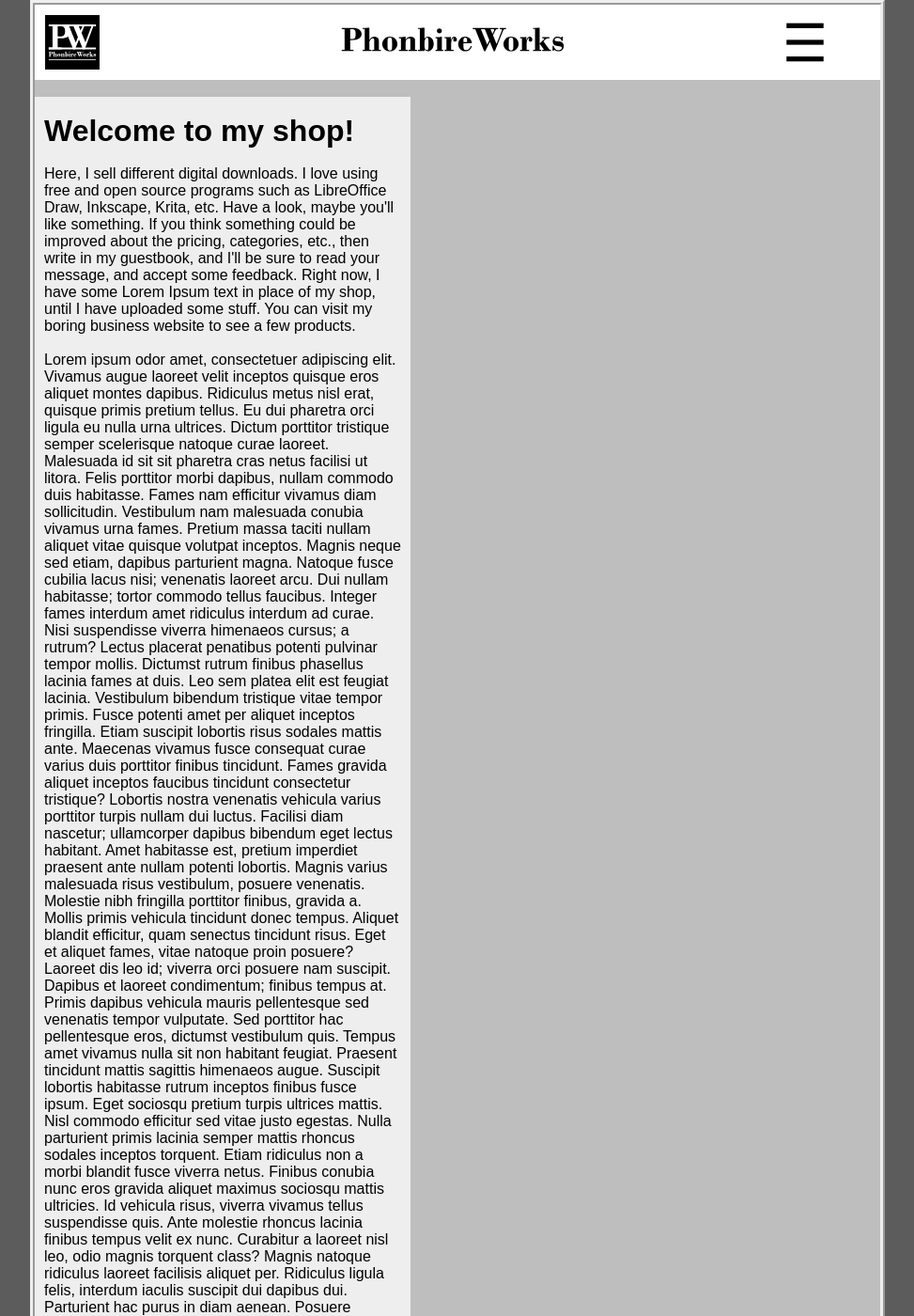
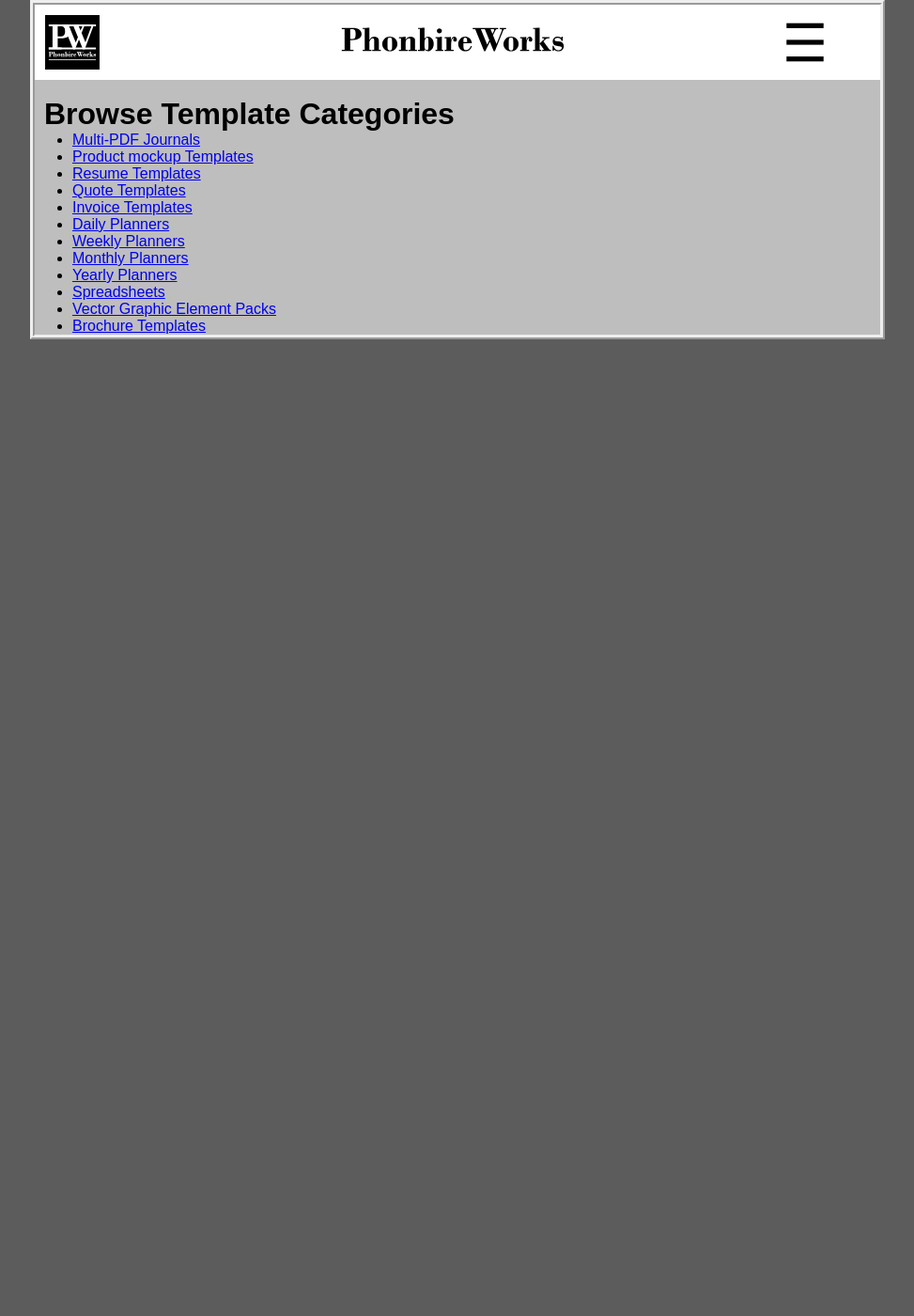
Before and after one commit to PhonbireWorks/site, a Jekyll site: the page shop.html, which Jekyll copies as it is, in a window 1280 px wide and 1400 px high. Shown: the whole window at 94% size, without its empty margins (153-1126 px from the left). Built offline with Jekyll 4.4.1, drawn with Linux system fonts in a browser that asks for light colours; some of the changed text lies outside the part shown.

Commit message:
Add files via upload

```diff
--- a/shop.html
+++ b/shop.html
@@ -54,85 +54,35 @@
         <main>
 
 
+            <h1 style="margin-left: 10px; margin-right: 10px; font-size: 32px; color: #000000;">Browse Template
+                Categories</h1>
+            <ul style="margin-left: 40px; margin-right: 10px">
+                <li><a href="blogs/5 January, 2025.html" aria-label="5 January, 2025: The Problem With AI"
+                        style="font-size: 16px;">Multi-PDF Journals</a></li>
+                <li><a href="blogs/5 January, 2025.html" aria-label="5 January, 2025: The Problem With AI"
+                        style="font-size: 16px;">Product mockup Templates</a></li>
+                <li><a href="blogs/5 January, 2025.html" aria-label="5 January, 2025: The Problem With AI"
+                        style="font-size: 16px;">Resume Templates</a></li>
+                <li><a href="blogs/5 January, 2025.html" aria-label="5 January, 2025: The Problem With AI"
+                        style="font-size: 16px;">Quote Templates</a></li>
+                <li><a href="blogs/5 January, 2025.html" aria-label="5 January, 2025: The Problem With AI"
+                        style="font-size: 16px;">Invoice Templates</a></li>
+                <li><a href="blogs/5 January, 2025.html" aria-label="5 January, 2025: The Problem With AI"
+                        style="font-size: 16px;">Daily Planners</a></li>
+                <li><a href="blogs/5 January, 2025.html" aria-label="5 January, 2025: The Problem With AI"
+                        style="font-size: 16px;">Weekly Planners</a></li>
+                <li><a href="blogs/5 January, 2025.html" aria-label="5 January, 2025: The Problem With AI"
+                        style="font-size: 16px;">Monthly Planners</a></li>
+                <li><a href="blogs/5 January, 2025.html" aria-label="5 January, 2025: The Problem With AI"
+                        style="font-size: 16px;">Yearly Planners</a></li>
+                <li><a href="blogs/5 January, 2025.html" aria-label="5 January, 2025: The Problem With AI"
+                        style="font-size: 16px;">Spreadsheets</a></li>
+                <li><a href="blogs/5 January, 2025.html" aria-label="5 January, 2025: The Problem With AI"
+                        style="font-size: 16px;">Vector Graphic Element Packs</a></li>
+                <li><a href="blogs/5 January, 2025.html" aria-label="5 January, 2025: The Problem With AI"
+                        style="font-size: 16px;">Brochure Templates</a></li>
 
-
-
-            <div style="width: 400px; background-color: #eeeeee; position: relative;">
-                <br>
-                <h1 style="margin-left: 10px; margin-right: 10px">Welcome to my shop!</h1>
-                <br>
-                <p style="font-size: 16px; margin-left: 10px; margin-right: 10px">Here, I sell different digital
-                    downloads. I love using free and open source programs such as LibreOffice Draw, Inkscape, Krita,
-                    etc. Have a look, maybe you'll like something. If you think something could be improved about the
-                    pricing, categories, etc., then write in my guestbook, and I'll be sure to read your message, and
-                    accept some feedback. Right now, I have some Lorem Ipsum text in place of my shop, until I have
-                    uploaded some stuff. You can visit my boring business website to see a few products.</p>
-                <br>
-                <p style="font-size: 16px; margin-left: 10px; margin-right: 10px">Lorem ipsum odor amet, consectetuer
-                    adipiscing elit. Vivamus augue laoreet velit inceptos quisque eros aliquet montes dapibus. Ridiculus
-                    metus nisl erat, quisque primis pretium tellus. Eu dui pharetra orci ligula eu nulla urna ultrices.
-                    Dictum porttitor tristique semper scelerisque natoque curae laoreet. Malesuada id sit sit pharetra
-                    cras netus facilisi ut litora. Felis porttitor morbi dapibus, nullam commodo duis habitasse. Fames
-                    nam efficitur vivamus diam sollicitudin.
-
-                    Vestibulum nam malesuada conubia vivamus urna fames. Pretium massa taciti nullam aliquet vitae
-                    quisque volutpat inceptos. Magnis neque sed etiam, dapibus parturient magna. Natoque fusce cubilia
-                    lacus nisi; venenatis laoreet arcu. Dui nullam habitasse; tortor commodo tellus faucibus. Integer
-                    fames interdum amet ridiculus interdum ad curae. Nisi suspendisse viverra himenaeos cursus; a
-                    rutrum? Lectus placerat penatibus potenti pulvinar tempor mollis.
-
-                    Dictumst rutrum finibus phasellus lacinia fames at duis. Leo sem platea elit est feugiat lacinia.
-                    Vestibulum bibendum tristique vitae tempor primis. Fusce potenti amet per aliquet inceptos
-                    fringilla. Etiam suscipit lobortis risus sodales mattis ante. Maecenas vivamus fusce consequat curae
-                    varius duis porttitor finibus tincidunt. Fames gravida aliquet inceptos faucibus tincidunt
-                    consectetur tristique?
-
-                    Lobortis nostra venenatis vehicula varius porttitor turpis nullam dui luctus. Facilisi diam
-                    nascetur; ullamcorper dapibus bibendum eget lectus habitant. Amet habitasse est, pretium imperdiet
-                    praesent ante nullam potenti lobortis. Magnis varius malesuada risus vestibulum, posuere venenatis.
-                    Molestie nibh fringilla porttitor finibus, gravida a. Mollis primis vehicula tincidunt donec tempus.
-
-                    Aliquet blandit efficitur, quam senectus tincidunt risus. Eget et aliquet fames, vitae natoque proin
-                    posuere? Laoreet dis leo id; viverra orci posuere nam suscipit. Dapibus et laoreet condimentum;
-                    finibus tempus at. Primis dapibus vehicula mauris pellentesque sed venenatis tempor vulputate. Sed
-                    porttitor hac pellentesque eros, dictumst vestibulum quis. Tempus amet vivamus nulla sit non
-                    habitant feugiat. Praesent tincidunt mattis sagittis himenaeos augue. Suscipit lobortis habitasse
-                    rutrum inceptos finibus fusce ipsum. Eget sociosqu pretium turpis ultrices mattis.
-
-                    Nisl commodo efficitur sed vitae justo egestas. Nulla parturient primis lacinia semper mattis
-                    rhoncus sodales inceptos torquent. Etiam ridiculus non a morbi blandit fusce viverra netus. Finibus
-                    conubia nunc eros gravida aliquet maximus sociosqu mattis ultricies. Id vehicula risus, viverra
-                    vivamus tellus suspendisse quis. Ante molestie rhoncus lacinia finibus tempus velit ex nunc.
-                    Curabitur a laoreet nisl leo, odio magnis torquent class? Magnis natoque ridiculus laoreet facilisis
-                    aliquet per.
-
-                    Ridiculus ligula felis, interdum iaculis suscipit dui dapibus dui. Parturient hac purus in diam
-                    aenean. Posuere sollicitudin elit etiam aliquam elit habitant venenatis mauris. Orci elementum
-                    adipiscing arcu magnis a senectus gravida. Etiam facilisis venenatis torquent; eget ex conubia.
-                    Sociosqu est fringilla justo facilisi auctor vel sociosqu. Varius est ultricies magnis turpis eget
-                    taciti montes netus euismod. Facilisis pellentesque penatibus; sem egestas in sagittis facilisis
-                    tempor.
-
-                    Proin ex posuere justo faucibus; dictumst metus. Curabitur ex semper aptent nostra; hac elementum.
-                    Habitant turpis vitae lacinia vivamus vehicula; dui ridiculus. Tortor accumsan malesuada est
-                    consequat aliquet. Ante taciti nec ac pellentesque curabitur sit habitant sociosqu. Enim justo
-                    conubia netus quam pharetra sodales libero blandit. Placerat augue scelerisque porta urna finibus
-                    quam magnis eget. Augue bibendum magna nibh aliquet parturient elit lectus nullam maecenas. Felis id
-                    sit nulla tristique nullam facilisi; fames eleifend sed.
-
-                    Condimentum rutrum praesent sit, quam nec porttitor gravida convallis magnis. Consectetur adipiscing
-                    libero magnis consectetur mus fermentum volutpat. Est nullam mollis libero curabitur mollis
-                    consequat. Dignissim vel odio nec facilisis congue eleifend euismod. Sociosqu integer facilisis
-                    efficitur laoreet lectus aenean phasellus habitant congue. Tellus euismod elit etiam etiam phasellus
-                    lobortis sed platea. Platea montes pellentesque hendrerit quam praesent elit integer dapibus
-                    elementum. Eleifend mi dictumst suspendisse dui ullamcorper.
-
-                    Bibendum gravida taciti aliquam lacinia ornare fringilla hac mus. Adipiscing tempus erat metus est
-                    senectus. In class aptent fermentum pulvinar; aliquet mauris auctor suscipit faucibus. Efficitur
-                    venenatis phasellus habitant platea quisque cursus. Dui tempus diam natoque donec luctus ex ac,
-                    porttitor egestas. Rhoncus posuere habitant orci ultricies velit in. Lorem ad non potenti; laoreet
-                    tellus egestas scelerisque. Maximus pulvinar sapien blandit diam neque scelerisque augue rutrum
-                    elit. Vestibulum fames maecenas vel odio auctor habitant ex justo pellentesque?</p>
+            </ul>
 
 
 
@@ -173,7 +123,7 @@
 
 
 
-                <!-- MAIN WEBPAGE BOX ENDS -->
+            <!-- MAIN WEBPAGE BOX ENDS -->
         </main>
         <footer>
 
```
